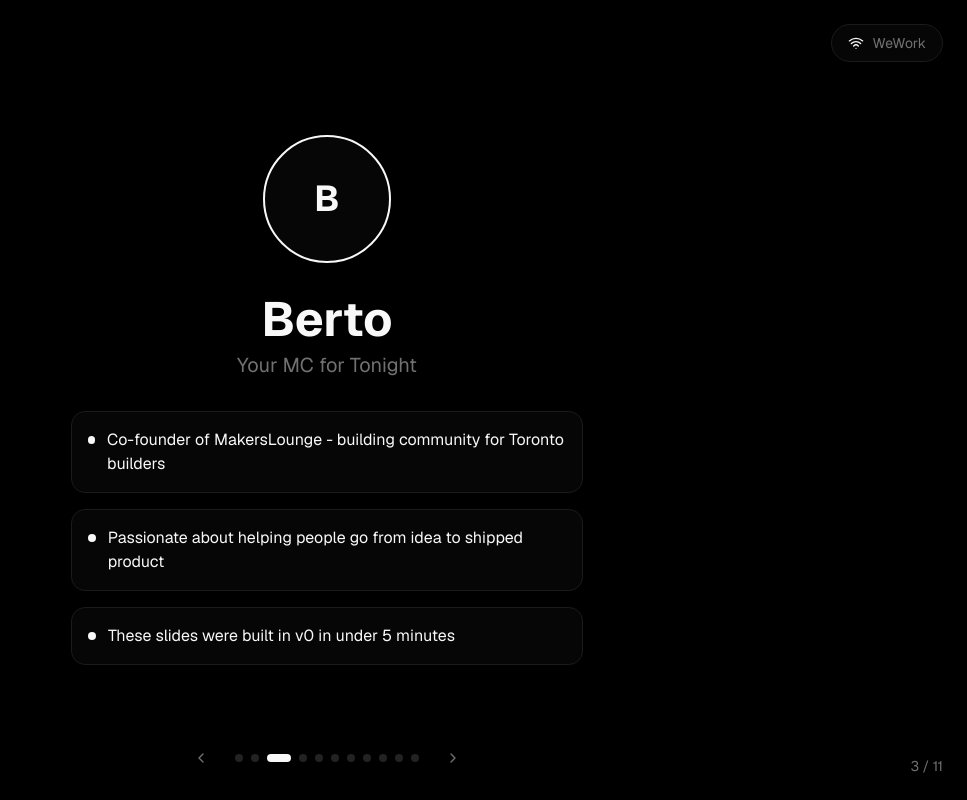
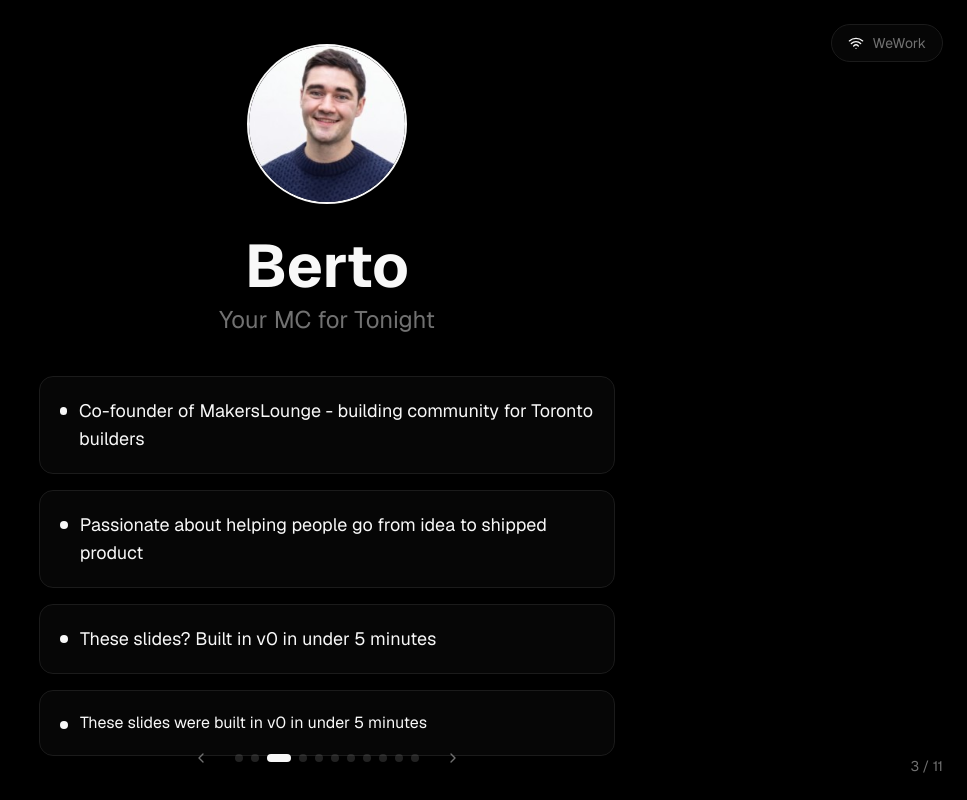
Before and after one commit to bertovmill/Zero-to-agent-April-2026-slides, a Next.js app: page / in a window 1280 px wide. Both pictures are taken after a click on the button 600 px from the left and 758 px from the top of the page. Shown: the whole page, without its empty margins (313-1280 px from the left). Built offline with nearby package versions, Linux system fonts and the light colour scheme.

Commit message:
feat: update MC Intro slide with new headshot and adjust text sizes
Save headshot and update slide; increase text sizes and padding.

Co-authored-by: robert Mill <81169127+bertovmill@users.noreply.github.com>

```diff
--- a/components/slides.tsx
+++ b/components/slides.tsx
@@ -189,24 +189,34 @@ function MCIntroSlide() {
     <div className="h-full flex flex-col items-center justify-center px-8 text-center relative">
       <WifiBadge />
 
-      <div className="w-32 h-32 rounded-full bg-card border-2 border-primary mb-8 overflow-hidden flex items-center justify-center">
-        <span className="text-4xl font-bold text-primary">B</span>
+      <div className="w-40 h-40 rounded-full border-2 border-primary mb-8 overflow-hidden">
+        <Image
+          src="/images/berto-headshot.jpeg"
+          alt="Berto"
+          width={160}
+          height={160}
+          className="w-full h-full object-cover"
+        />
       </div>
 
-      <h2 className="text-4xl md:text-5xl font-bold mb-2">Berto</h2>
-      <p className="text-xl text-muted-foreground mb-8">Your MC for Tonight</p>
+      <h2 className="text-5xl md:text-6xl font-bold mb-2">Berto</h2>
+      <p className="text-2xl text-muted-foreground mb-10">Your MC for Tonight</p>
 
-      <div className="flex flex-col gap-4 max-w-lg text-left">
-        <div className="flex items-start gap-3 p-4 rounded-xl bg-card border border-border">
-          <div className="w-2 h-2 rounded-full bg-primary mt-2" />
-          <p>Co-founder of MakersLounge - building community for Toronto builders</p>
+      <div className="flex flex-col gap-4 max-w-xl text-left">
+        <div className="flex items-start gap-3 p-5 rounded-xl bg-card border border-border">
+          <div className="w-2 h-2 rounded-full bg-primary mt-2.5" />
+          <p className="text-lg">Co-founder of MakersLounge - building community for Toronto builders</p>
         </div>
-        <div className="flex items-start gap-3 p-4 rounded-xl bg-card border border-border">
-          <div className="w-2 h-2 rounded-full bg-primary mt-2" />
-          <p>Passionate about helping people go from idea to shipped product</p>
+<div className="flex items-start gap-3 p-5 rounded-xl bg-card border border-border">
+          <div className="w-2 h-2 rounded-full bg-primary mt-2.5" />
+          <p className="text-lg">Passionate about helping people go from idea to shipped product</p>
         </div>
-        <div className="flex items-start gap-3 p-4 rounded-xl bg-card border border-border">
-          <div className="w-2 h-2 rounded-full bg-primary mt-2" />
+        <div className="flex items-start gap-3 p-5 rounded-xl bg-card border border-border">
+          <div className="w-2 h-2 rounded-full bg-primary mt-2.5" />
+          <p className="text-lg">These slides? Built in v0 in under 5 minutes</p>
+        </div>
+        <div className="flex items-start gap-3 p-5 rounded-xl bg-card border border-border">
+          <div className="w-2 h-2 rounded-full bg-primary mt-2.5" />
           <p>These slides were built in v0 in under 5 minutes</p>
         </div>
       </div>
```
Also changed, not shown: public/images/berto-headshot.jpeg (added).
